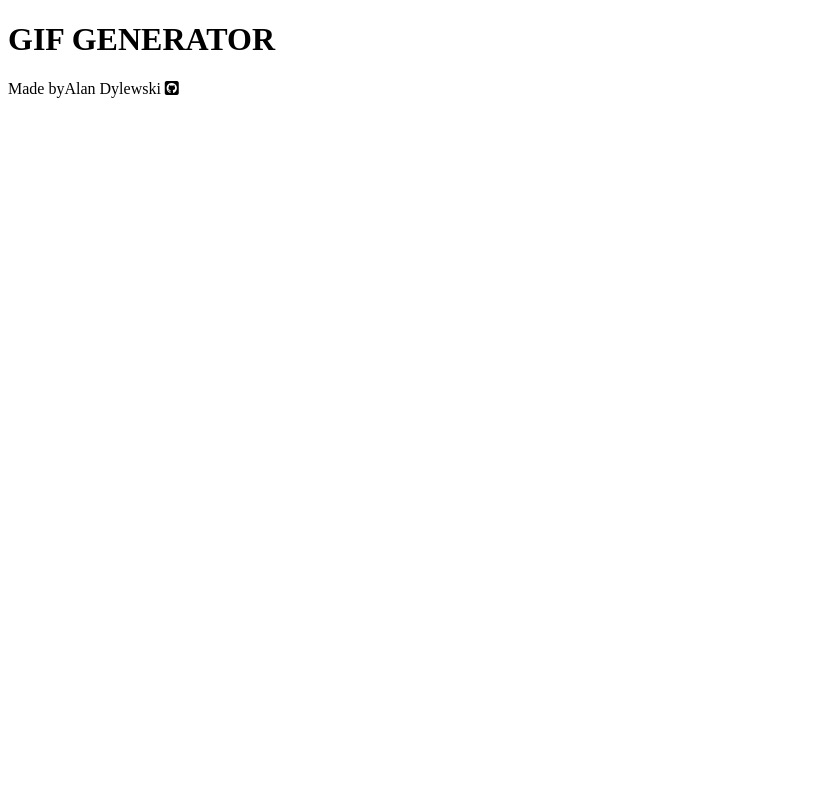
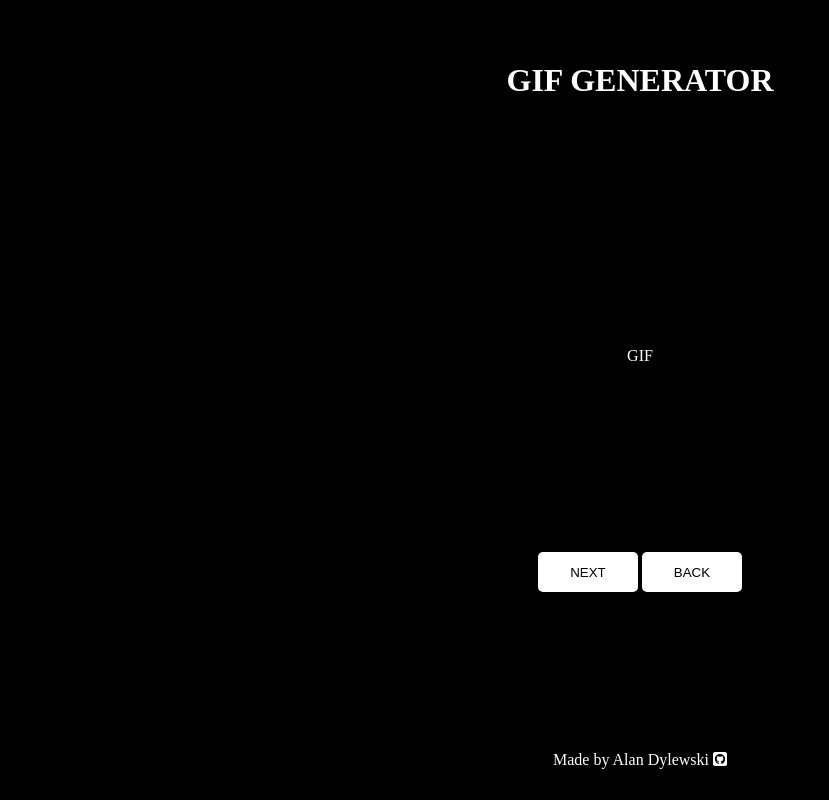
Before and after one commit to dylewskii/giphy-api, a plain HTML site: page index.html in a window 1280 px wide. Shown: the whole page, without its empty margins (0-829 px from the left). Drawn offline with Linux system fonts and the light colour scheme.

Commit message:
set out page layout - header, main, footer

```diff
--- a/index.html
+++ b/index.html
@@ -13,13 +13,17 @@
         <h1>GIF GENERATOR</h1>
     </header>
     <main class="main-wrapper">
-        <div class="gif-container"></div>
+        <div class="gif-container">GIF</div>
+        <div class="gif-controls">
+            <button class="next-btn">NEXT</button>
+            <button class="back-btn">BACK</button>
+        </div>
     </main>
     <footer>
         <div class="footer-content">
-            <p>Made byAlan Dylewski
-                <a href="https://github.com/dylewskii"><i class="fa-brands fa-square-github"></i></a>
-            </p>
+            <a href="https://github.com/dylewskii">
+                Made by Alan Dylewski <i class="fa-brands fa-square-github"></i>
+            </a>
         </div>
     </footer>
 </body>
--- a/styles.css
+++ b/styles.css
@@ -1,10 +1,77 @@
 /* Fonts */
 
 /* Main */
+* {
+    padding: 0;
+    margin: 0;
+    box-sizing: border-box;
+}
+
+body {
+    min-height: 100vh;
+    min-width: 100vw;
+    display: grid;
+    grid-template-rows: 20% 70% 10%;
+    background-color: black;
+    color: white;
+    overflow: hidden;
+}
+
+header {
+    grid-row: 1;
+    height: 100%;
+    display: grid;
+    place-content: center;
+}
+
+main {
+    grid-row: 2;
+    height: 100%;
+    /* border: 1px solid green; */
+    display: grid;
+    grid-template-rows: 70% 30%;
+    place-content: center;
+}
+
+.gif-container {
+    grid-row: 1;
+    display: grid;
+    place-content: center;
+    width: 100%;
+    /* border: 1px solid blue; */
+}
+
+.gif-controls {
+    grid-row: 2;
+}
+
+.gif-controls button {
+    border: none;
+    border-radius: 5px;
+    background: white;
+    width: 100px;
+    height: 40px;
+    cursor: pointer;
+}
+
+.gif-controls button:hover {
+    background-color: burlywood;
+    transition: 0.2s ease-in-out;
+}
 
 /* Footer */
+footer {
+    grid-row: 3;
+    height: 100%;
+    /* border: 1px solid blue; */
+    display: grid;
+    place-content: center;
+}
+
 .fa-square-github,
 .fa-square-github:active,
-.fa-square-github:visited {
-    color: black
+.fa-square-github:visited,
+a {
+    color: white;
+    text-decoration: none;
 }
```
